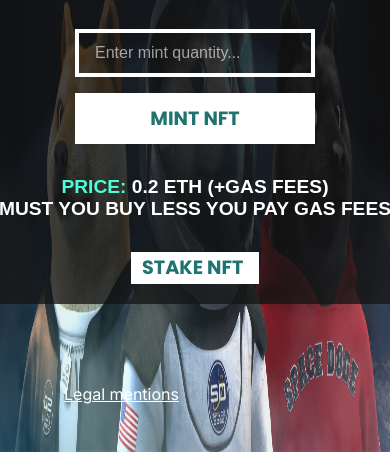
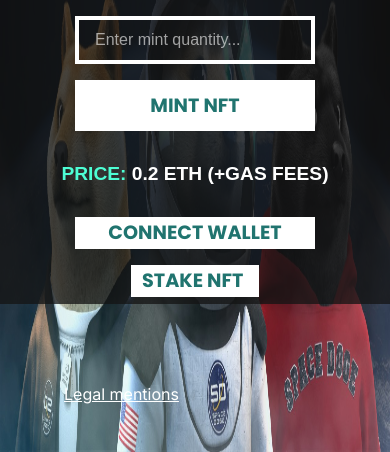
Before and after one commit to AnkitJaiswal1605/Mint-SpaceDoge, a plain HTML site: page index.html in a window 390 px wide. Shown: the part 392-844 px from the top of the page. Drawn offline with nearby package versions, Linux system fonts and the light colour scheme; a web font is replaced by a local one.

Commit message:
mobile deeplink added

```diff
--- a/index.html
+++ b/index.html
@@ -26,8 +26,8 @@
                 <!-- <button id="connect-wallet">CONNECT WALLET</button> -->
 				<input type="text" class="mint-qty" placeholder="Enter mint quantity..." />
                 <button id="mint" class="mint-btn">MINT NFT</button>
-                <h2 class="price"><span class="green-text">PRICE:</span>&nbsp;0.2 ETH (+GAS FEES)
-                <br /> MUST YOU BUY LESS YOU PAY GAS FEES</h2>
+                <h2 class="price"><span class="green-text">PRICE:</span>&nbsp;0.2 ETH (+GAS FEES)</h2>
+				<a href="https://metamask.app.link/dapp/mint-spacedoge.netlify.app/"><button class="mint-btn stake-btn mob-wallet">CONNECT WALLET</button></a>
 				<a href="stake.html"> <button class="mint-btn stake-btn">STAKE NFT</button> </a>
 				<!-- <img id="doge-img" src="" alt="doge-img" /> -->
             </div>
--- a/styles.css
+++ b/styles.css
@@ -117,11 +117,27 @@ button {
     align-items: center;
 }
 
+.mob-wallet {
+    width: 15rem;
+    justify-content: center;
+    margin-bottom: 1rem;
+}
+
 h1 {
     color: white;
     font-size: 3.5rem;
     margin-bottom: 2rem;
     margin-top: 2rem;
+}
+
+@media (max-width: 650px) {
+
+}
+
+@media (min-width: 650px) {
+    .mob-wallet {
+        display: none;
+    }
 }
 
 .green-text {
```
